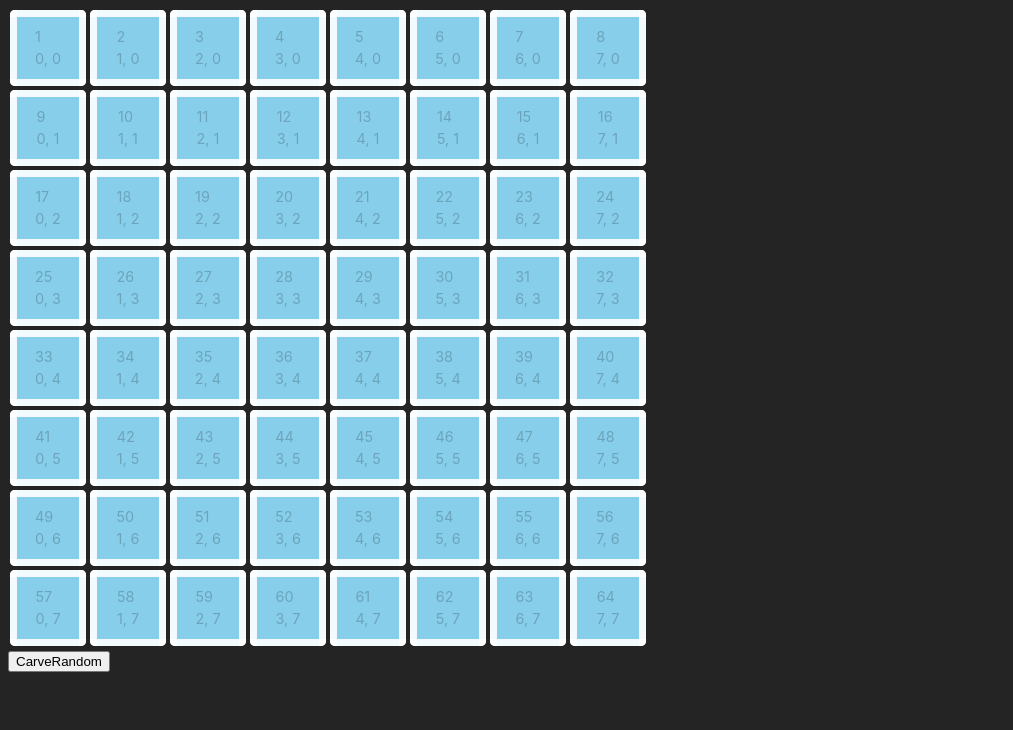
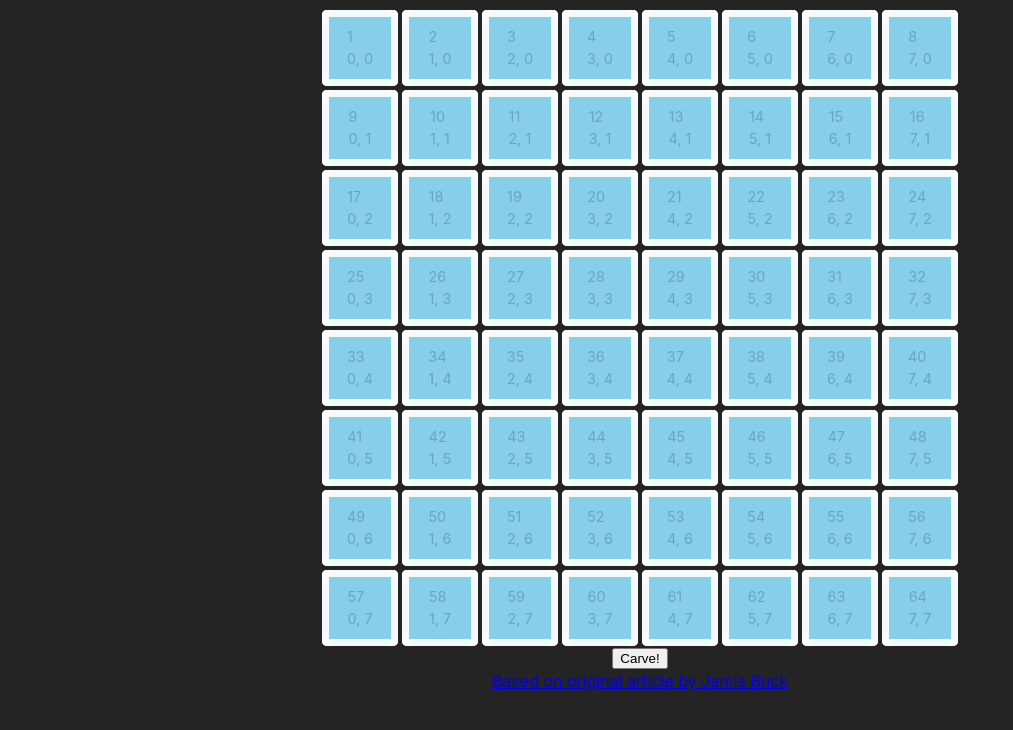
Before and after one commit to nbogie/maze-gen-hunt-and-kill-algorithm-react, a React (Vite) app: page / in a window 1280 px wide. Shown: the top 730 px of the page, without its empty margins (0-1013 px from the left). Built offline with nearby package versions, Linux system fonts and the light colour scheme.

Commit message:
minor.  css centre. link to orig article

```diff
--- a/src/components/App.tsx
+++ b/src/components/App.tsx
@@ -7,7 +7,8 @@ function App() {
   const [maze, setMaze] = useState<Maze>(() => createMaze(8, 8));
 
   function handleCarveRandom() {
-    const mazeCopy = { ...maze };//not good enough - shallow
+    //TODO: shallow copy is not good enough.  Some maintained cells will be mutated.
+    const mazeCopy = { ...maze };
     carveMazeMutates(mazeCopy)
     setMaze(mazeCopy)
   }
@@ -15,7 +16,8 @@ function App() {
   return (
     <div className="App">
       <MazeView maze={maze} />
-      <button onClick={handleCarveRandom}>CarveRandom</button>
+      <button onClick={handleCarveRandom}>Carve!</button>
+      <a href="https://weblog.jamisbuck.org/2011/1/24/maze-generation-hunt-and-kill-algorithm">Based on original article by Jamis Buck</a>
     </div>
   )
 }
--- a/src/index.css
+++ b/src/index.css
@@ -6,8 +6,16 @@
   background-color: #242424;
 }
 
+.App {
+  max-width: 1024px;
+  margin: 0 auto;
+  display: flex;
+  flex-direction: column;
+  align-items: center;
+}
+
 .mazeView {
-  width: 40rem;
+  width: 50vw;
   height: 100%;
   aspect-ratio: 1;
   display: grid;
@@ -30,10 +38,13 @@
 
 .cell .cellText {
   opacity: 0.2;
+  transition: opacity 0.4s ease-in-out;
+  transition: scale 0.4s ease-in-out;
 }
 
 .cell:hover .cellText {
   opacity: 0.9;
+  scale: 1.2;
 }
 
 .wall {
@@ -63,7 +74,6 @@
   bottom: 0;
 }
 
-
 .wall.W {
   left: 0;
 }
```
